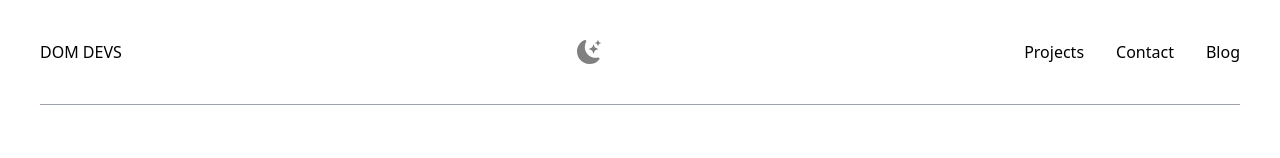
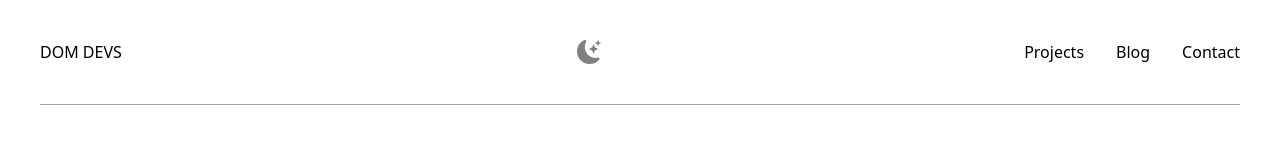
Before and after one commit to DomDevs2000/React-NextJS-Personal-Website, a Next.js app: page / in a window 1280 px wide. Shown: the top 158 px of the page. Built offline with nearby package versions, Linux system fonts and the light colour scheme.

Commit message:
swapped navbar list item order

```diff
--- a/components/NavBar.tsx
+++ b/components/NavBar.tsx
@@ -14,14 +14,9 @@ const Nav: FC<NavProp> = ({ theme, setTheme }) => {
         <div className={theme}>
             <section className="max-h-600  dark:bg-gray-900  px-10 font-sans">
                 <div className="flex items-center justify-between border-b border-gray-400 py-8">
-                    <h1  className="uppercase dark:text-white hover:underline hover:scale-105">
+                    <h1 className="uppercase dark:text-white hover:underline hover:scale-105">
                         <Link href="/">
-                            <Link
-                                href="/"
-
-                            >
-                                Dom Devs
-                            </Link>
+                            <Link href="/">Dom Devs</Link>
                         </Link>
                     </h1>
                     <button className="ml-8 px-4 py-2 theme-toggle">
@@ -123,10 +118,10 @@ const Nav: FC<NavProp> = ({ theme, setTheme }) => {
                                 <Link href="/projects">Projects</Link>
                             </li>
                             <li className="hover:scale-125 delay-100 ">
-                                <Link href="/contact">Contact</Link>
+                                <Link href="/blog">Blog</Link>
                             </li>
                             <li className="hover:scale-125 delay-100 ">
-                                <Link href="/blog">Blog</Link>
+                                <Link href="/contact">Contact</Link>
                             </li>
                         </ul>
                     </nav>
```
